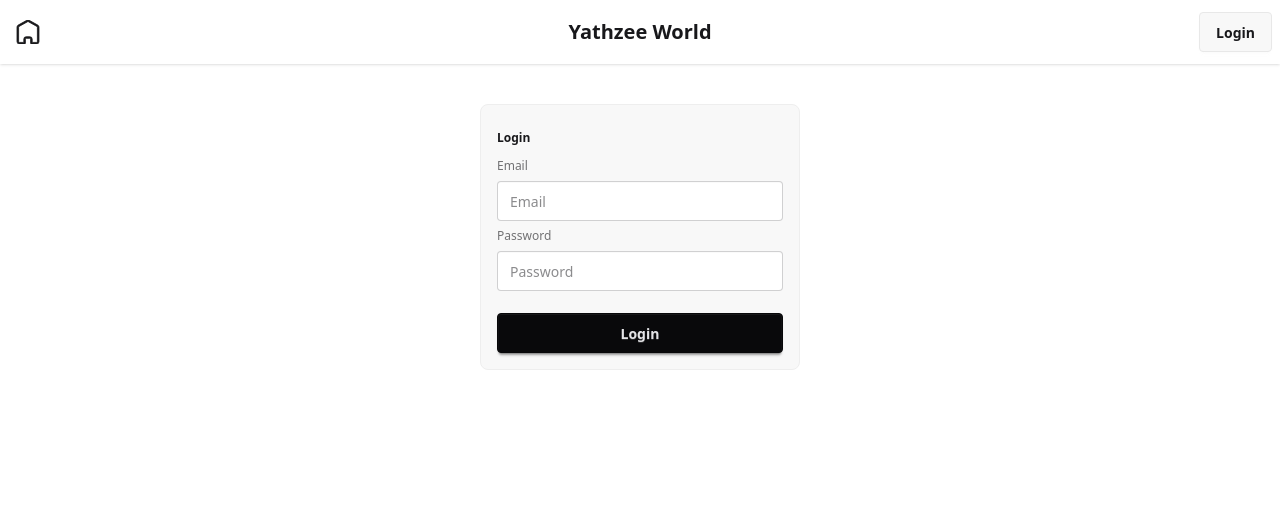
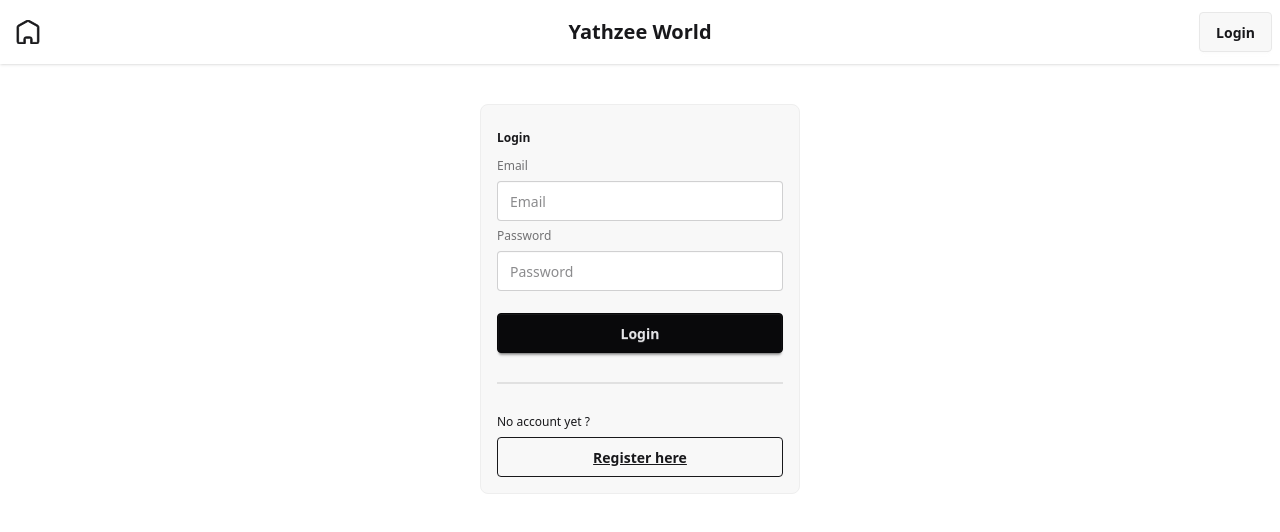
Before and after one commit to bcluzel/yathzee-world, a SvelteKit app in the folder frontend/: page /login in a window 1280 px wide. Shown: the top 532 px of the page. Built offline with nearby package versions, Linux system fonts and the light colour scheme.

Commit message:
frontend: can register

```diff
--- a/frontend/src/routes/login/+page.svelte
+++ b/frontend/src/routes/login/+page.svelte
@@ -48,4 +48,8 @@
 	/>
 
 	<button type="submit" class="btn btn-neutral mt-4">Login</button>
+
+	<div class="divider"></div>
+	No account yet ?
+	<a class="btn btn-link btn-outline" href={resolve('/register')}>Register here</a>
 </form>
--- a/frontend/src/routes/register/+page.svelte
+++ b/frontend/src/routes/register/+page.svelte
@@ -1,7 +1,7 @@
 <script lang="ts">
 	import { goto } from '$app/navigation';
 	import { resolve } from '$app/paths';
-	import { registerUser, type UserRegistrationData } from '$lib/userManagement';
+	import { registerUser, type UserRegistrationData } from '$lib/userManagement.svelte';
 	import { toast } from 'svelte-sonner';
 
 	let username = $state('');
```
